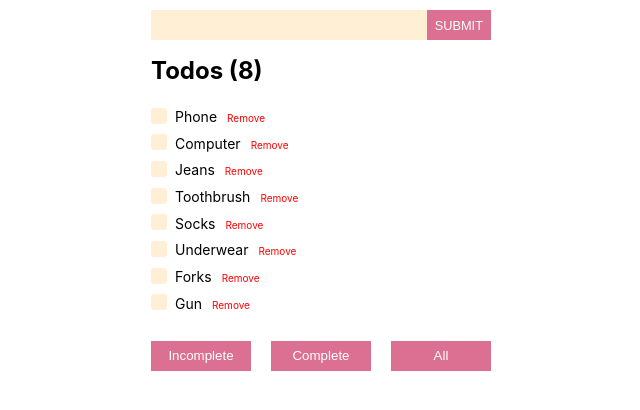
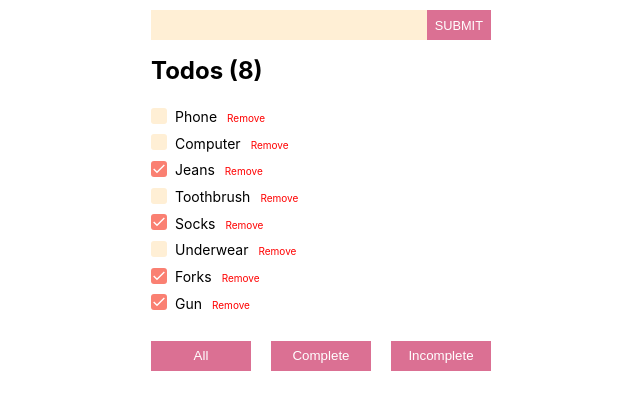
Before and after one commit to burnsco/packed-luggage-tracker, a React (Create React App) app: page / in a window 1280 px wide. Shown: the top 410 px of the page, without its empty margins (319-959 px from the left). Built offline with nearby package versions, Linux system fonts and the light colour scheme.

Commit message:
finished, full filtered

```diff
--- a/src/components/ListItem/index.js
+++ b/src/components/ListItem/index.js
@@ -25,7 +25,7 @@ const ListItem = ({ title, removeItem, id, toggleComplete, complete }) => {
         toggleComplete={toggleComplete}
         complete={complete}
         type="checkbox"
-        name="packed"
+        name="complete"
         id={id}
       />
       <Item>{title}</Item>
--- a/src/container/App.js
+++ b/src/container/App.js
@@ -55,10 +55,23 @@ function App() {
     dispatchFilter({ type: 'SHOW_INCOMPLETE' })
   }
 
+  const filteredItems = items.filter(todo => {
+    if (filter === 'ALL') {
+      return true
+    }
+    if (filter === 'COMPLETE' && todo.complete) {
+      return true
+    }
+    if (filter === 'INCOMPLETE' && !todo.complete) {
+      return true
+    }
+    return false
+  })
+
   return (
     <TodoList
       input={input}
-      items={items}
+      items={filteredItems}
       handleSubmit={handleSubmit}
       handleChange={handleChange}
       removeItem={removeItem}
--- a/src/container/TodoList/index.js
+++ b/src/container/TodoList/index.js
@@ -10,6 +10,9 @@ const LuggageTracker = ({
   toggleComplete,
   input,
   handleSubmit,
+  handleShowAll,
+  handleShowComplete,
+  handleShowIncomplete,
   handleChange,
   toggleAll
 }) => {
@@ -25,25 +28,25 @@ const LuggageTracker = ({
         <ListItem
           title={item.title}
           key={item.id}
-          packed={item.packed}
+          complete={item.complete}
           toggleComplete={toggleComplete}
           removeItem={removeItem}
           id={item.id}
         />
       ))}
       <ButtonContainer>
-        <MarkButton onClick={() => toggleAll()}>Incomplete</MarkButton>
+        <MarkButton onClick={() => handleShowAll()}>All</MarkButton>
         <MarkButton
           style={{ marginLeft: 20 + 'px' }}
-          onClick={() => toggleAll()}
+          onClick={() => handleShowComplete()}
         >
           Complete
         </MarkButton>
         <MarkButton
           style={{ marginLeft: 20 + 'px' }}
-          onClick={() => toggleAll()}
+          onClick={() => handleShowIncomplete()}
         >
-          All
+          Incomplete
         </MarkButton>
       </ButtonContainer>
     </Container>
```
